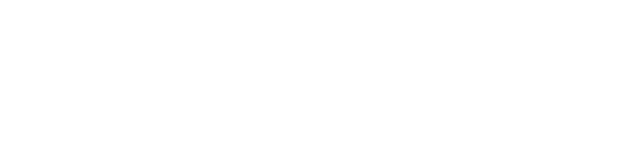
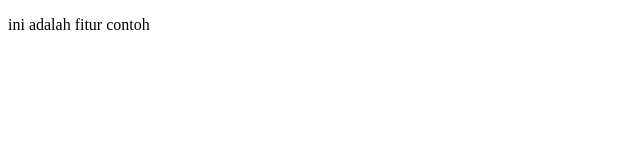
Before and after one commit to alfian-arya/belajar-git-remote, a plain HTML site: page contoh.html in a window 1280 px wide. Shown: the whole page, without its empty margins (0-640 px from the left). Drawn offline with Linux system fonts and the light colour scheme.

Commit message:
add contoh to index.html

```diff
--- a/contoh.html
+++ b/contoh.html
@@ -6,6 +6,7 @@
     <title>Document</title>
 </head>
 <body>
+    <p>ini adalah fitur contoh</p>
 
 </body>
 </html>
```
